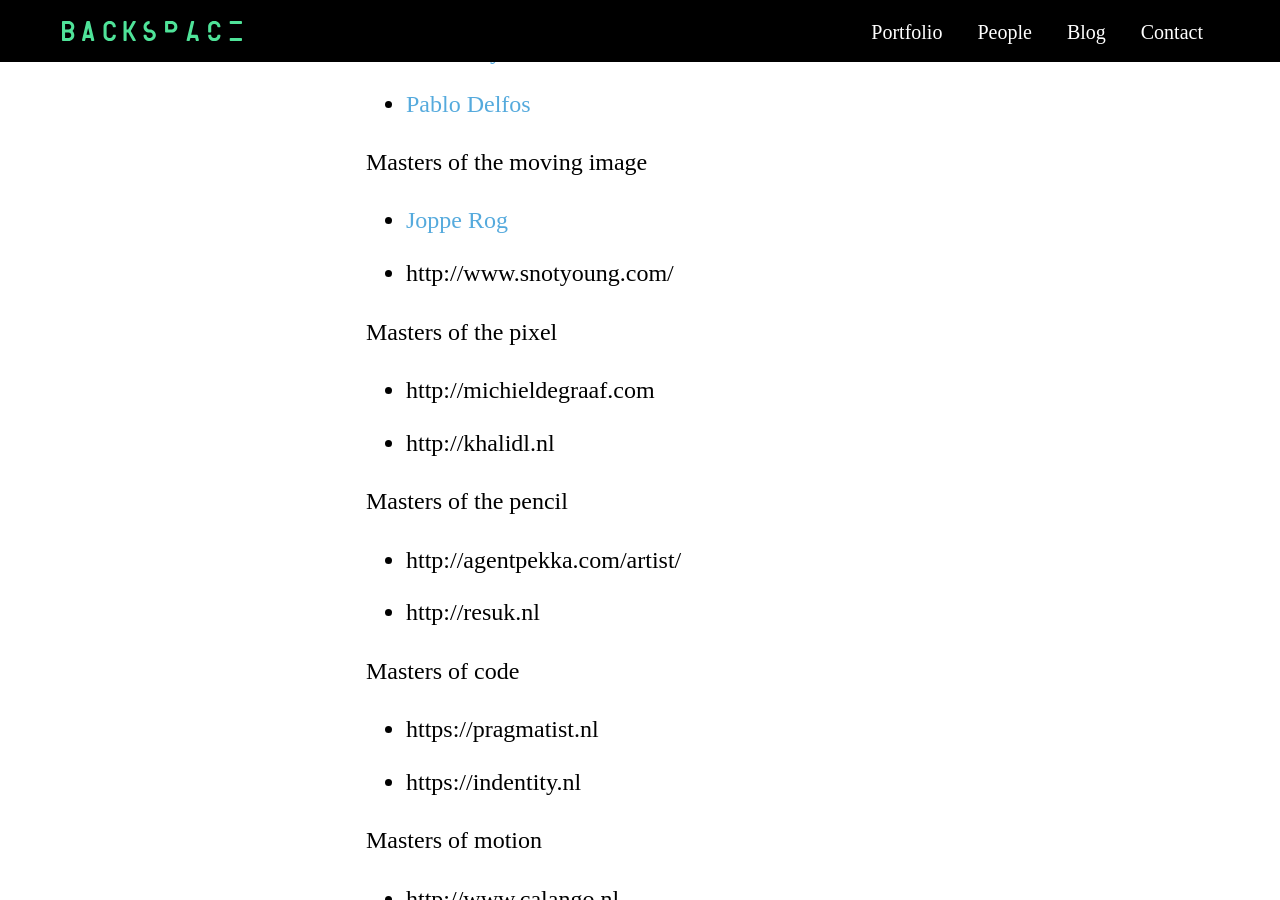
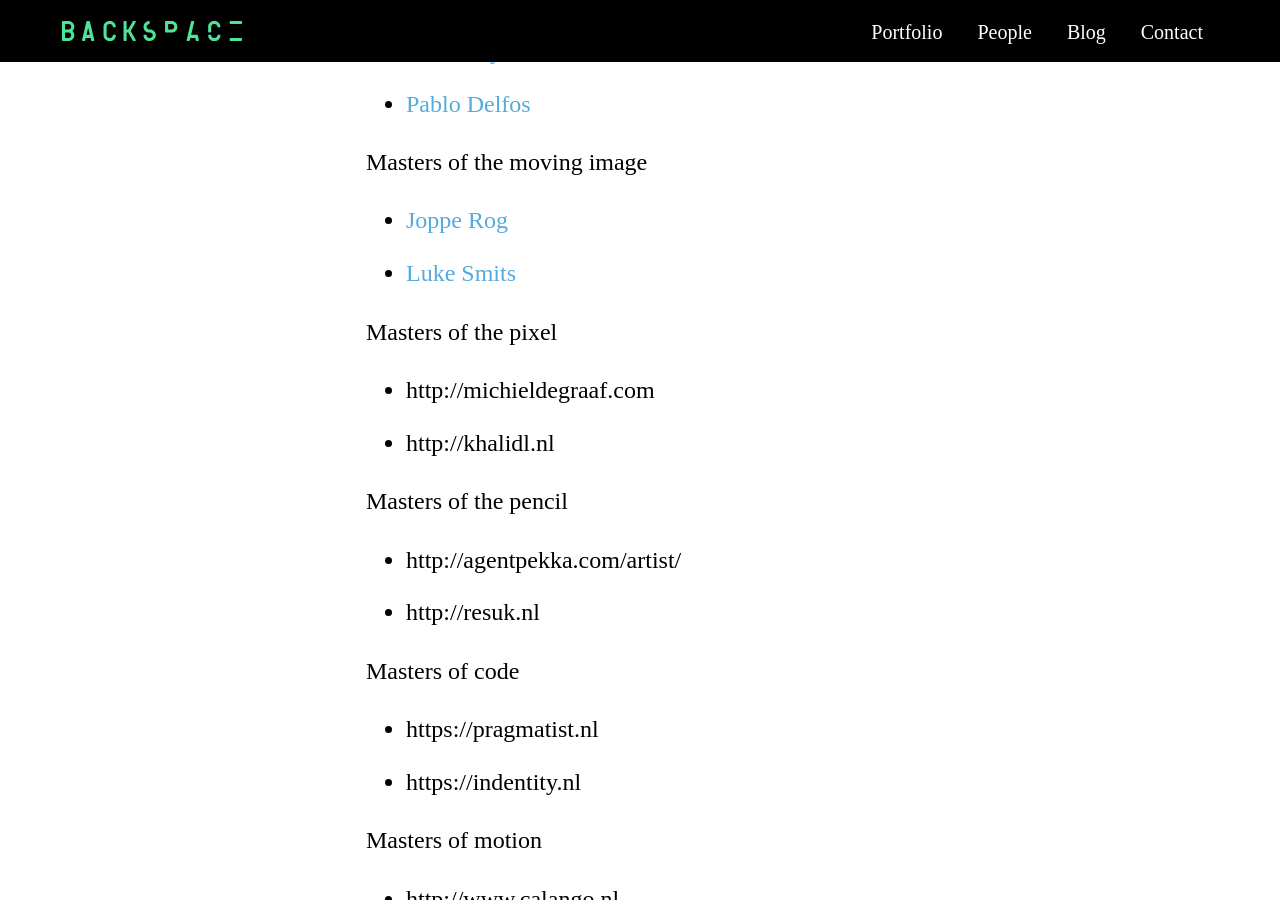
Before and after one commit to backspacehq/backspacehq.github.io, a Jekyll site: the page built from _posts/2016-06-15-for-the-love-of-makers.markdown, in a window 1280 px wide and 900 px high, scrolled down 2223 px. Built offline with Jekyll 4.4.1, drawn with Linux system fonts in a browser that asks for light colours; comment, search, counter and statistics services are not loaded.

Commit message:
Updated For The Love Of Makers

```diff
--- a/_posts/2016-06-15-for-the-love-of-makers.markdown
+++ b/_posts/2016-06-15-for-the-love-of-makers.markdown
@@ -26,7 +26,7 @@ Masters of the image
 
 Masters of the moving image
 * [Joppe Rog](http://jopperog.com)
-* http://www.snotyoung.com/
+* [Luke Smits](http://www.snotyoung.com/)
 
 Masters of the pixel
 * http://michieldegraaf.com
```
